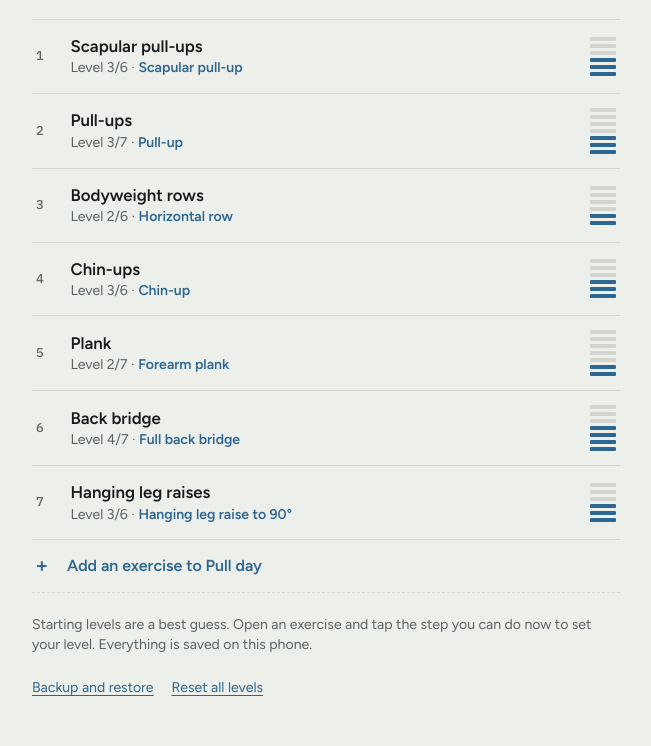
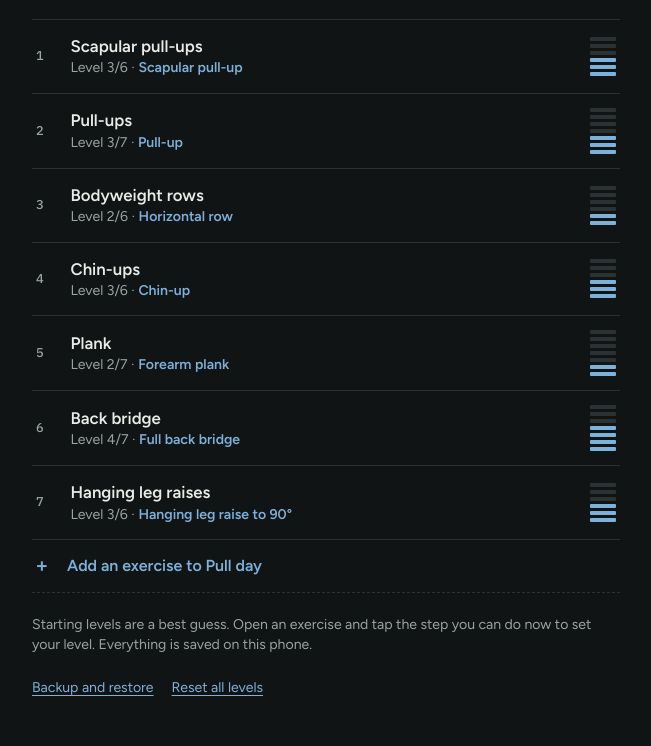
Before and after one commit to jacob-hub-esg/calgoal, a plain HTML site: page index.html in a window 1280 px wide. Shown: the part 200-946 px from the top of the page, without its empty margins (314-965 px from the left). Drawn offline with Linux system fonts and the light colour scheme.

Commit message:
Add files via upload

```diff
--- a/app.js
+++ b/app.js
@@ -1,5 +1,5 @@
 "use strict";
-// Rung by Rung — app logic. Data lives in data.js; everything is saved on this phone.
+// Calgoal — app logic. (Backups and saved data keep the old internal name "rung-by-rung" so nothing is lost.) Data lives in data.js; everything is saved on this phone.
 
 const DAY_KEYS = ["push", "pull", "legs"];
 const LS_KEY = "rung-state-v2";
@@ -510,7 +510,7 @@ function checkRestore() {
   pendingRestore = null;
   if (!text) { msg.innerHTML = `<p class="err">Paste your backup text or choose a backup file first.</p>`; return; }
   let raw;
-  try { raw = JSON.parse(text); } catch (e) { msg.innerHTML = `<p class="err">That isn't a Rung by Rung backup. Copy the whole backup text and try again.</p>`; return; }
+  try { raw = JSON.parse(text); } catch (e) { msg.innerHTML = `<p class="err">That isn't a Calgoal backup. Copy the whole backup text and try again.</p>`; return; }
   const s = normalizeState(raw);
   const nLevels = Object.keys(s.levels).length, nAdded = new Set(DAY_KEYS.flatMap(d => s.adds[d])).size;
   const nLogs = Object.values(s.logs).reduce((a, l) => a + l.length, 0);
@@ -608,7 +608,7 @@ app.addEventListener("click", async ev => {
   if (t.closest("[data-dl]")) {
     const blob = new Blob([backupText()], { type: "application/json" });
     const a = document.createElement("a");
-    a.href = URL.createObjectURL(blob); a.download = `rung-by-rung-backup-${today()}.json`;
+    a.href = URL.createObjectURL(blob); a.download = `calgoal-backup-${today()}.json`;
     document.body.appendChild(a); a.click(); a.remove();
     setTimeout(() => URL.revokeObjectURL(a.href), 2000);
     toast("Backup file saved to Downloads"); return;
--- a/data.js
+++ b/data.js
@@ -1,4 +1,4 @@
-// Rung by Rung — exercise data.
+// Calgoal — exercise data.
 // Each step is [name, target, form cue]. "start" is the default level (0-based step index).
 
 // Your plan: these exercises appear on your training days.
--- a/index.html
+++ b/index.html
@@ -3,10 +3,10 @@
 <head>
 <meta charset="utf-8">
 <meta name="viewport" content="width=device-width, initial-scale=1, viewport-fit=cover">
-<title>Rung by Rung</title>
+<title>Calgoal</title>
 <meta name="description" content="Push, pull and legs calisthenics progressions, levels and session log.">
-<meta name="theme-color" content="#EDEFEA" media="(prefers-color-scheme: light)">
-<meta name="theme-color" content="#111415" media="(prefers-color-scheme: dark)">
+<meta name="color-scheme" content="dark">
+<meta name="theme-color" content="#111415">
 <link rel="manifest" href="manifest.webmanifest">
 <link rel="icon" type="image/png" href="icons/icon-192.png">
 <link rel="apple-touch-icon" href="icons/icon-192.png">
@@ -17,7 +17,7 @@
 <body data-day="pull">
 <header class="top">
   <div class="wrap">
-    <div class="brand"><b>Rung by Rung</b><span>Push · Pull · Legs</span></div>
+    <div class="brand"><b>Calgoal</b><span>Push · Pull · Legs</span></div>
     <nav class="tabs" aria-label="Training day">
       <button class="tab" id="tab-push" data-day="push">Push</button>
       <button class="tab" id="tab-pull" data-day="pull">Pull</button>
--- a/styles.css
+++ b/styles.css
@@ -1,4 +1,4 @@
-/* Rung by Rung. Layout: one narrow phone column; sticky day switcher; each exercise opens as a vertical ladder of rungs, easiest first. */
+/* Calgoal. Layout: one narrow phone column; sticky day switcher; each exercise opens as a vertical ladder of rungs, easiest first. */
 @font-face { font-family: "Big Shoulders Display"; font-weight: 700; font-display: swap; src: url("fonts/big-shoulders-display-latin-700-normal.woff2") format("woff2"); }
 @font-face { font-family: "Big Shoulders Display"; font-weight: 800; font-display: swap; src: url("fonts/big-shoulders-display-latin-800-normal.woff2") format("woff2"); }
 @font-face { font-family: "Figtree"; font-weight: 400; font-display: swap; src: url("fonts/figtree-latin-400-normal.woff2") format("woff2"); }
@@ -7,30 +7,24 @@
 @font-face { font-family: "Figtree"; font-weight: 700; font-display: swap; src: url("fonts/figtree-latin-700-normal.woff2") format("woff2"); }
 @font-face { font-family: "IBM Plex Mono"; font-weight: 500; font-display: swap; src: url("fonts/ibm-plex-mono-latin-500-normal.woff2") format("woff2"); }
 
+/* Always dark. */
 :root {
-  --bg: #EDEFEA;
-  --surface: #F8F9F5;
-  --ink: #161A1B;
-  --muted: #586264;
-  --line: #D2D6CF;
-  --push: #B0502A;
-  --pull: #2D6690;
-  --legs: #4A7636;
-  --on-day: #FFFFFF;
-  --warn: #9A3412;
-  --good: #2F7A3A;
-  --on-good: #FFFFFF;
+  --bg: #111415;
+  --surface: #1A1E1F;
+  --ink: #E8EBE6;
+  --muted: #9AA3A3;
+  --line: #2C3234;
+  --push: #E8895D;
+  --pull: #7DB1DA;
+  --legs: #93C378;
+  --on-day: #111415;
+  --warn: #F0A47E;
+  --good: #8FD49A;
+  --on-good: #111415;
   --display: "Big Shoulders Display", "Arial Narrow", Impact, sans-serif;
   --body: "Figtree", system-ui, -apple-system, "Segoe UI", Roboto, sans-serif;
   --mono: "IBM Plex Mono", ui-monospace, Menlo, Consolas, monospace;
-  color-scheme: light;
-}
-@media (prefers-color-scheme: dark) {
-  :root {
-    --bg: #111415; --surface: #1A1E1F; --ink: #E8EBE6; --muted: #9AA3A3; --line: #2C3234;
-    --push: #E8895D; --pull: #7DB1DA; --legs: #93C378; --on-day: #111415; --warn: #F0A47E; --good: #8FD49A; --on-good: #111415;
-    color-scheme: dark;
-  }
+  color-scheme: dark;
 }
 
 *, *::before, *::after { box-sizing: border-box; }
--- a/sw.js
+++ b/sw.js
@@ -1,6 +1,6 @@
-// Rung by Rung offline support.
+// Calgoal offline support.
 // Change VERSION whenever you upload new app files, so phones pick up the update.
-const VERSION = "v1";
+const VERSION = "v2";
 const CACHE = "rung-by-rung-" + VERSION;
 const FILES = [
   "./", "./index.html", "./styles.css", "./data.js", "./app.js", "./manifest.webmanifest",
```
Also changed, not shown: README.md, manifest.webmanifest.
